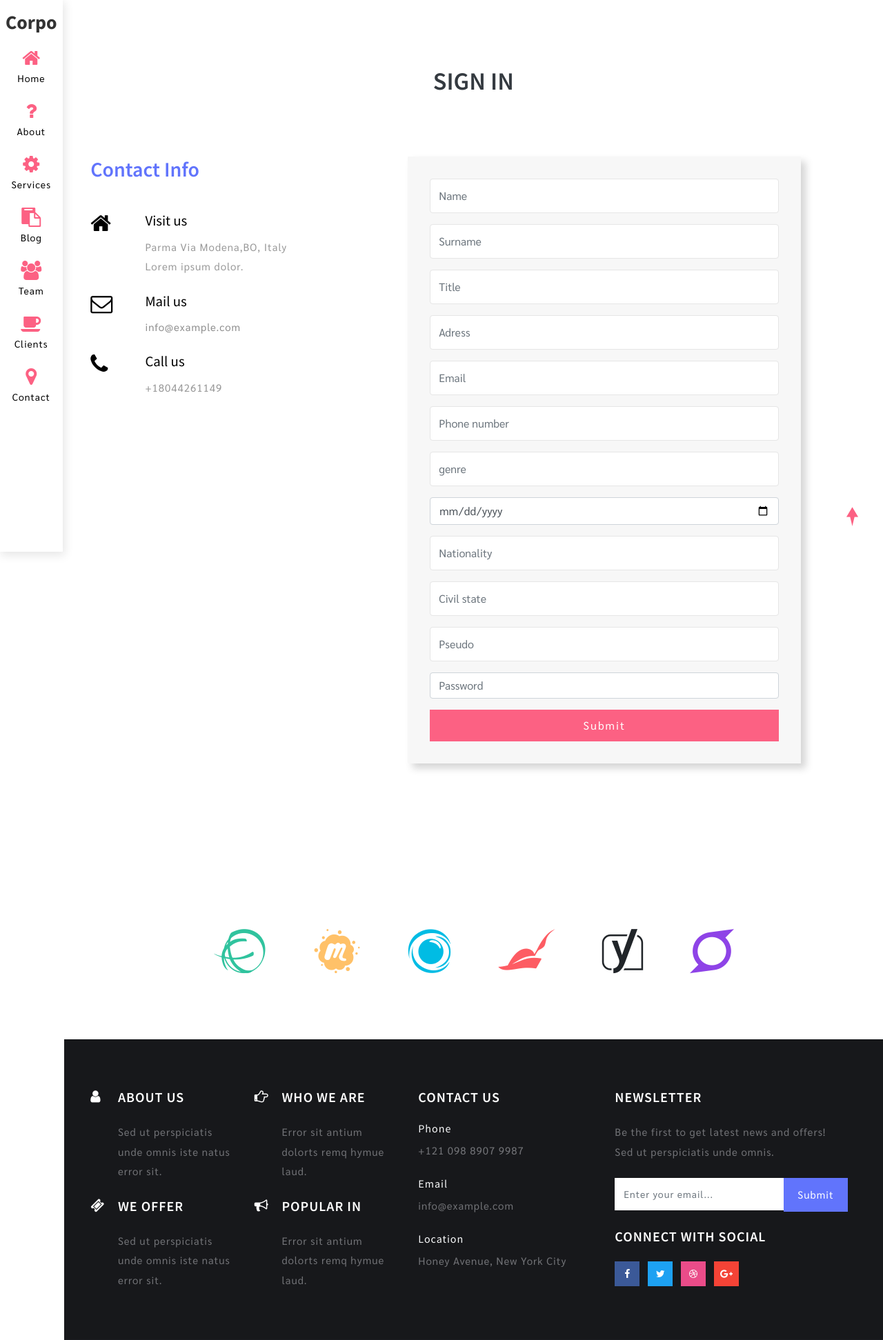
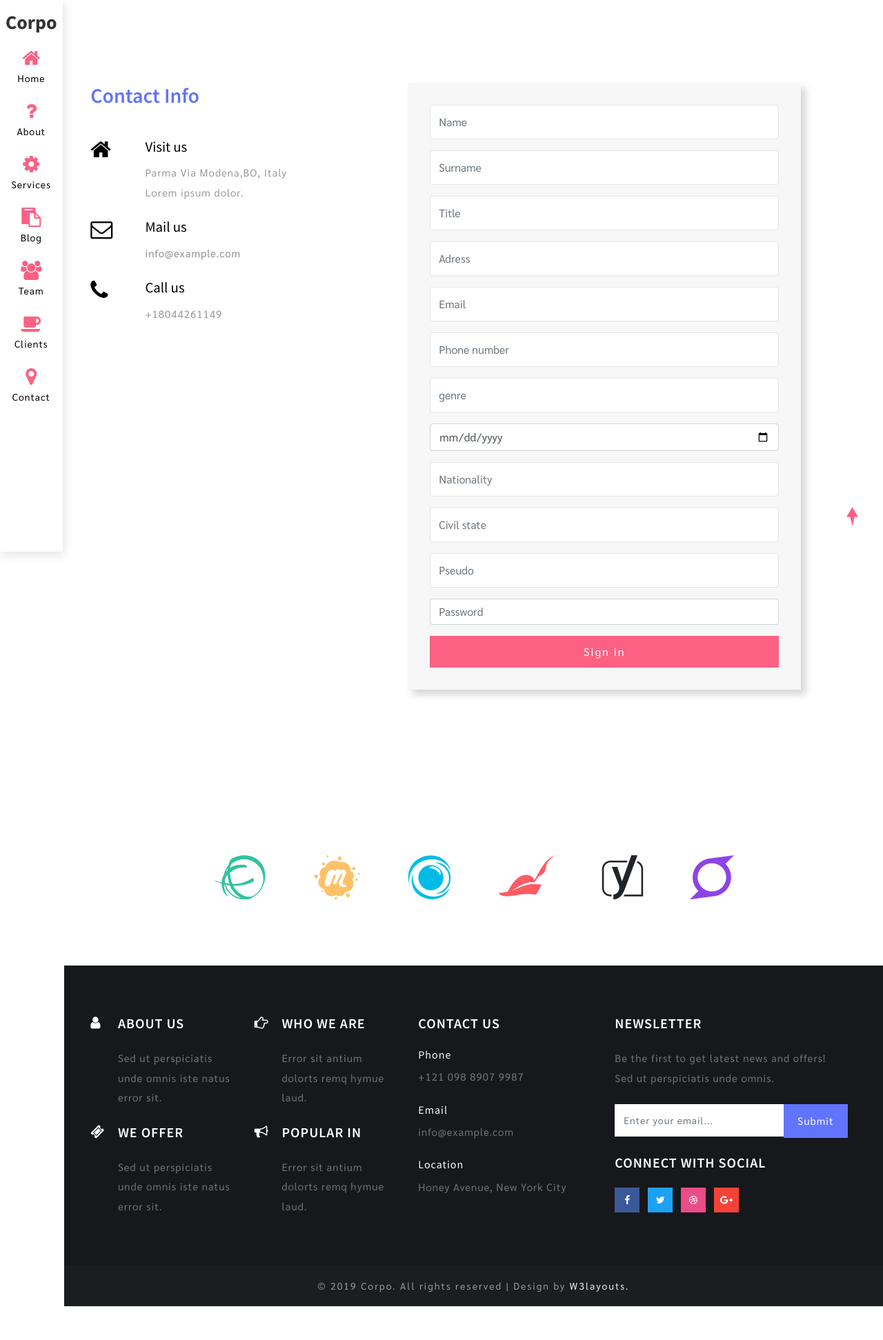
Before and after one commit to Shidory/Job-Portal, a CodeIgniter app: the page made by application/views/sign_in.php in a window 1280 px wide. Shown: the top 1943 px of the page at 69% size. After the commit the page ends 1894 px from the top, so only its background shows below. Run offline with CodeIgniter, Linux system fonts and the light colour scheme.

Commit message:
personalisition

```diff
--- a/application/views/sign_in.php
+++ b/application/views/sign_in.php
@@ -102,7 +102,6 @@
 			<!-- contact -->
 			<section class="contact py-5" id="contact">
 				<div class="container py-xl-5 py-lg-3">
-					<h3 class="title text-uppercase text-center text-bl mb-5 pb-xl-3">Sign in</h3>
 					<div class="row mail-w3l-w3pvt-web pt-xl-4">
 						<div class="col-md-5 contact-left-w3ls">
 							<h3>Contact Info</h3>
@@ -174,7 +173,7 @@
 								<div class="form-group">
 									<input type="password" name="pwd" class="form-control" placeholder="Password" required="">
 								</div>
-								<button type="submit" class="btn">Submit</button>
+								<button type="submit" class="btn">Sign in</button>
 							</form>
 						</div>
 					</div>
```
